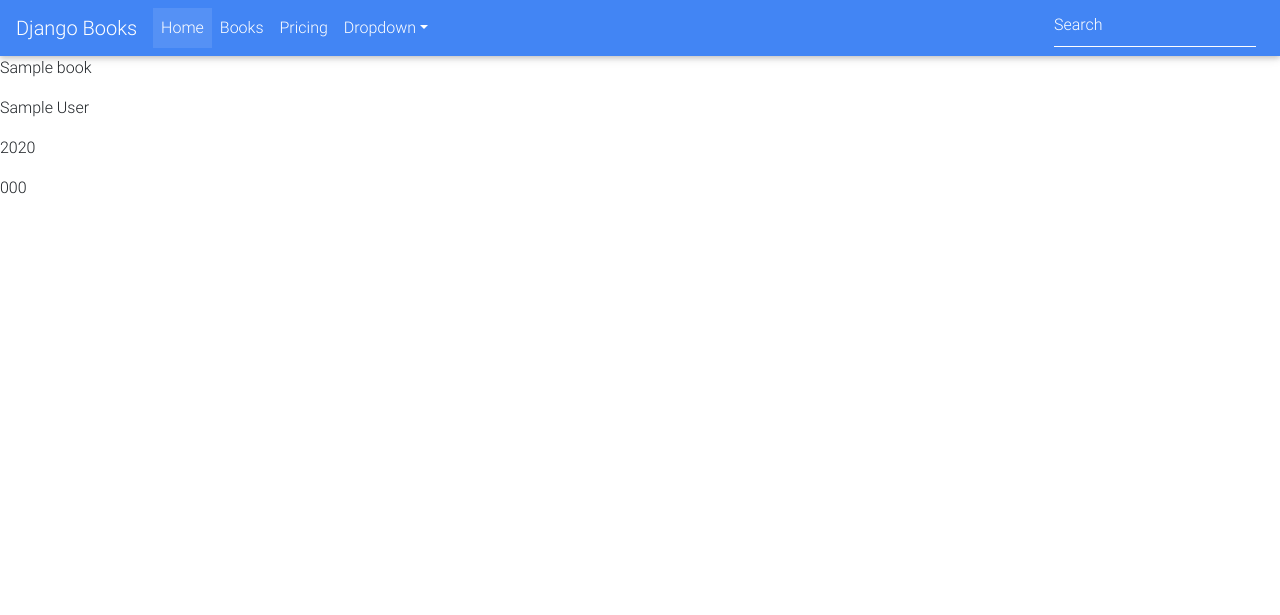
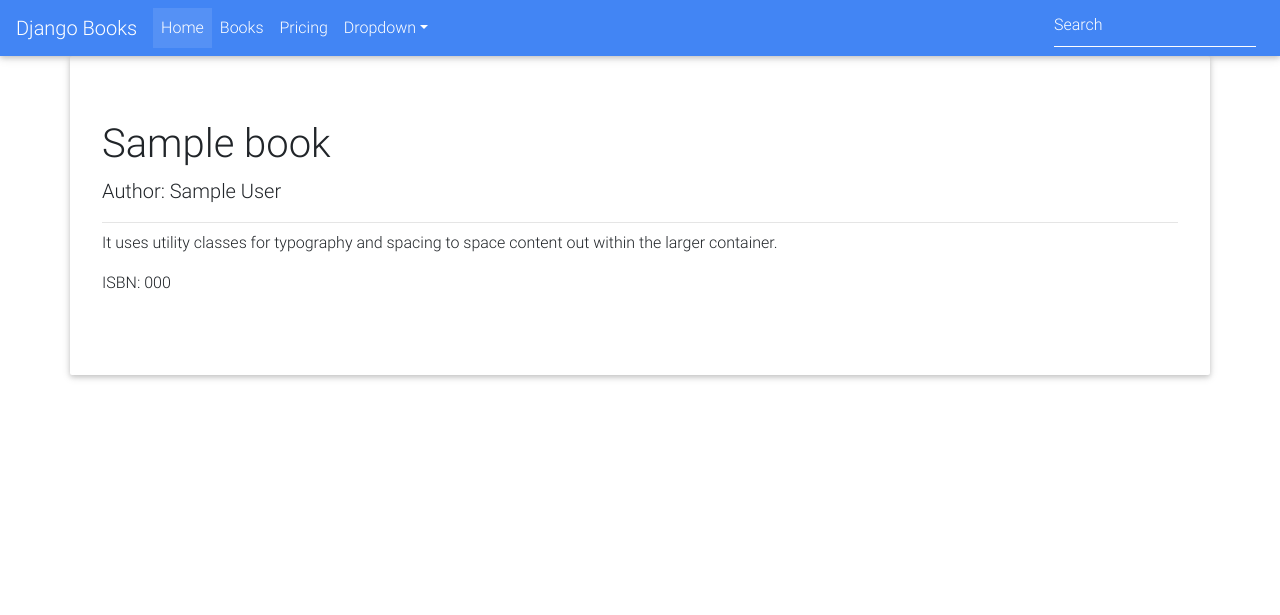
Before and after one commit to Alexmhack/django_books, a Django app: page /book/1/detail/ in a window 1280 px wide. Shown: the top 615 px of the page. Run offline with Django 3.2, Linux system fonts and the light colour scheme; tables that the repository leaves empty hold one stand-in row (values such as "Sample post"); parts of the project's set-up code (start-up, migrations or seed data) failed here and were passed over; some libraries are stand-ins or nearby versions.

Commit message:
modify detail view

```diff
--- a/templates/book/book_detail.html
+++ b/templates/book/book_detail.html
@@ -2,11 +2,14 @@
 
 {% block content %}
 
-	<div>
-		<p>{{ book.title }}</p>
-		<p>{{ book.author }}</p>
-		<p>{{ book.year }}</p>
-		<p>{{ book.isbn }}</p>
+	<div class="jumbotron container">
+	    <h1 class="h1-responsive">{{ book.title }}</h1>
+	    <p class="lead">Author: {{ book.author }}</p>
+	    <hr class="my-2">
+	    <p>It uses utility classes for typography and spacing to space content out within the larger
+	        container.
+	    </p>
+	    <p>ISBN: {{ book.isbn }}</p>
 	</div>
 
 {% endblock %}
```
